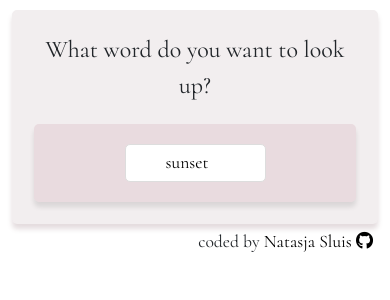
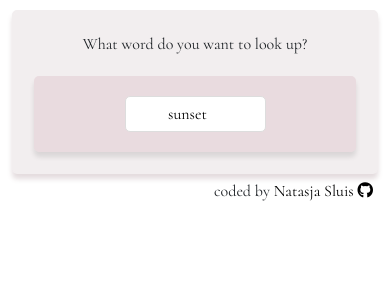
Before and after one commit to natasja-sluis/react-dictionary-project, a React (Create React App) app: page / in a window 390 px wide. Shown: the top 300 px of the page. Built offline with nearby package versions, Linux system fonts and the light colour scheme; no server answers.

Commit message:
Made app responsive

```diff
--- a/src/App.css
+++ b/src/App.css
@@ -20,3 +20,9 @@ shadow-color: rgba(119, 78, 91, 0.2); */
   font-size: 1.5em;
   margin: 20px;
 }
+
+@media (max-width: 576px) {
+  .Title {
+    font-size: 1em;
+  }
+}
--- a/src/Dictionary.css
+++ b/src/Dictionary.css
@@ -22,3 +22,9 @@
   border-radius: 5px;
   box-shadow: 0px 5px 5px rgb(0, 0, 0, 0.1);
 }
+
+@media (max-width: 576px) {
+  .Dictionary section {
+    font-size: 1em;
+  }
+}
--- a/src/Footer.css
+++ b/src/Footer.css
@@ -13,3 +13,9 @@
   color: #774e5bff;
   text-decoration: underline;
 }
+
+@media (max-width: 576px) {
+  .Footer {
+    font-size: 1em;
+  }
+}
--- a/src/Meaning.css
+++ b/src/Meaning.css
@@ -1,3 +1,10 @@
 .part-of-speech {
   text-transform: uppercase;
+  font-size: 1.5em;
 }
+
+@media (max-width: 576px) {
+  .part-of-speech {
+    font-size: 1.3em;
+  }
+}
--- a/src/Meaning.js
+++ b/src/Meaning.js
@@ -5,7 +5,7 @@ import Synonyms from "./Synonyms";
 export default function Meaning(props) {
   return (
     <div className="meaning">
-      <h3 className="part-of-speech">{props.meaning.partOfSpeech}</h3>
+      <div className="part-of-speech">{props.meaning.partOfSpeech}</div>
       <div className="definition">{props.meaning.definition}</div>
       <Synonyms synonyms={props.meaning.synonyms} />
       <div className="example">
--- a/src/Photos.js
+++ b/src/Photos.js
@@ -9,7 +9,7 @@ export default function Photos(props) {
           {props.photos.map(function (photos, index) {
             if (index < 6) {
               return (
-                <div className="col-4" key={index}>
+                <div className="col-sm-4" key={index}>
                   <a
                     href={photos.src.original}
                     target="_blank"
--- a/src/Results.css
+++ b/src/Results.css
@@ -1,4 +1,19 @@
 .word {
   text-transform: uppercase;
   text-decoration: underline;
+  font-size: 2em;
 }
+
+.phonetic {
+  font-size: 1.8em;
+}
+
+@media (max-width: 576px) {
+  .word {
+    font-size: 1.5em;
+  }
+
+  .phonetic {
+    font-size: 1.3em;
+  }
+}
--- a/src/Results.js
+++ b/src/Results.js
@@ -8,8 +8,8 @@ export default function Results(props) {
     return (
       <div>
         <section>
-          <h2 className="word">{props.results.word}</h2>
-          <h3 className="phonetic">{props.results.phonetic}</h3>
+          <div className="word">{props.results.word}</div>
+          <div className="phonetic">{props.results.phonetic}</div>
         </section>
         {props.results.meanings.map(function (meanings, index) {
           return (
```
